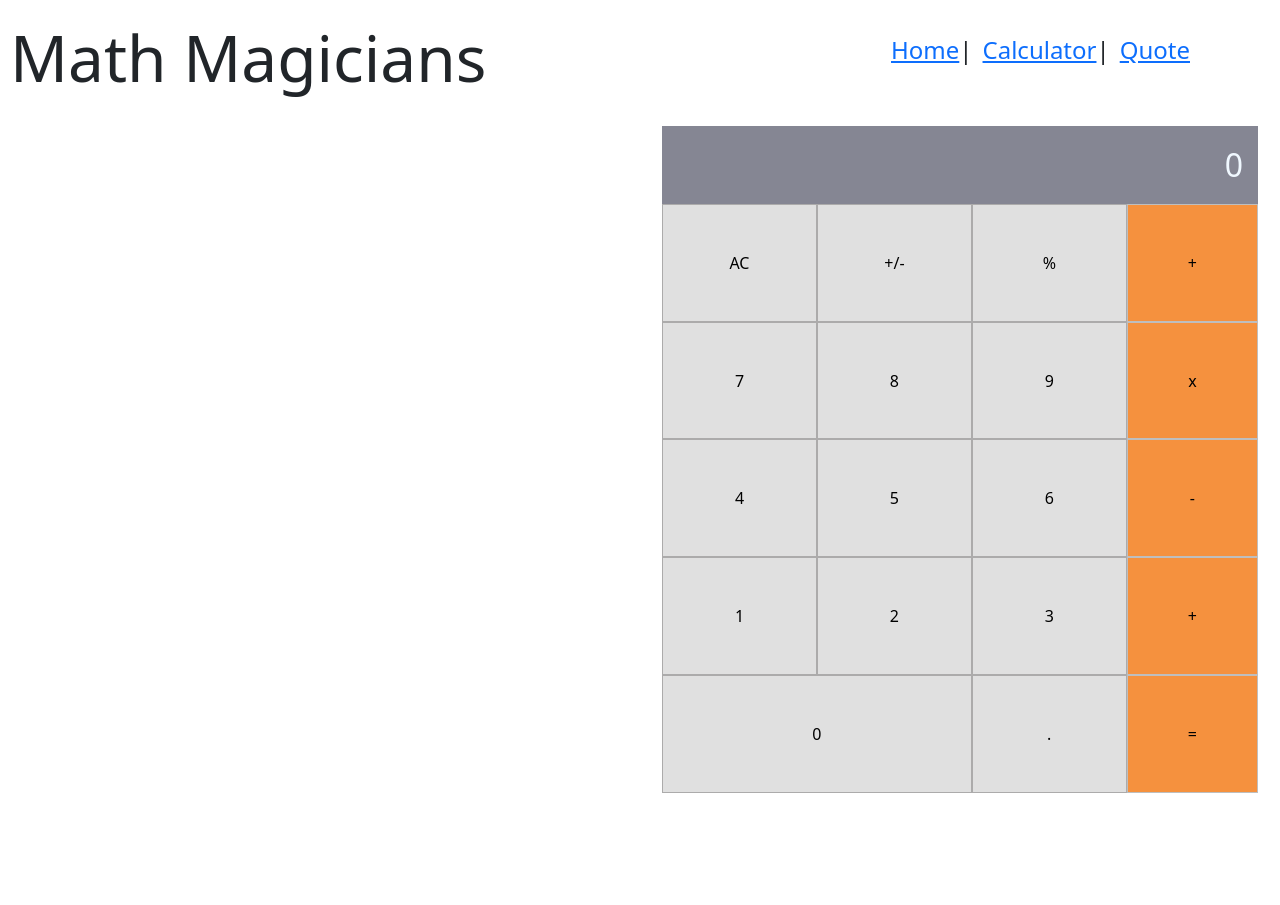
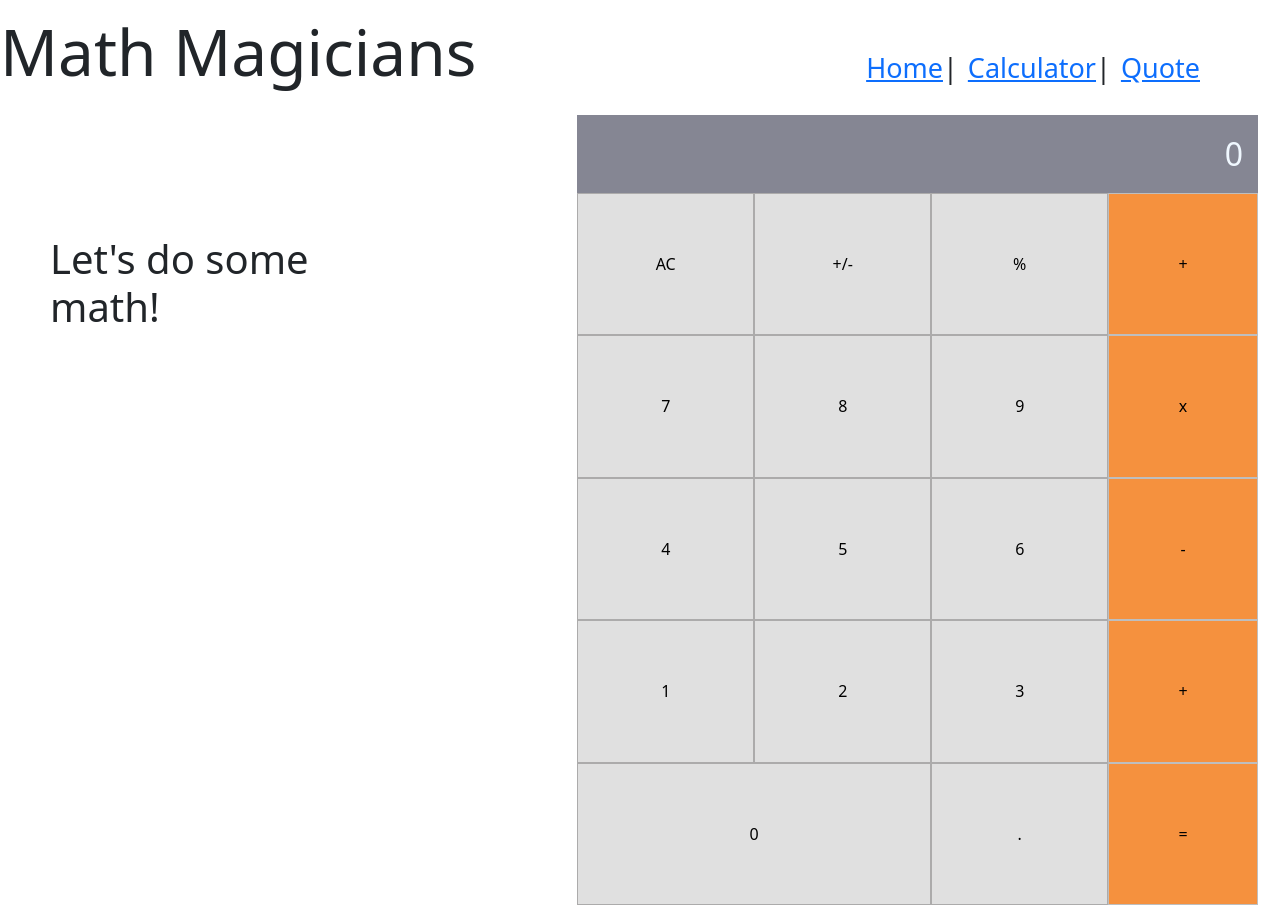
Before and after one commit to Katended/math-magicians, a React (Create React App) app: page /calculator in a window 1280 px wide. Before the commit the page ends 800 px from the top, so only its background shows below. Built offline with nearby package versions, Linux system fonts and the light colour scheme.

Commit message:
Fix alignments

```diff
--- a/src/App.css
+++ b/src/App.css
@@ -1,9 +1,9 @@
 @import url('https://fonts.googleapis.com/css2?family=Abril+Fatface&family=Great+Vibes&display=swap');
 
 header {
-  padding: 10px;
   display: flex;
   align-items: center;
+  justify-content: center;
 }
 
 .header-nav li {
@@ -16,10 +16,27 @@ header {
   margin-left: 0;
 }
 
+div > h1 {
+  margin-top:2em;
+  margin-bottom:0.2em;
+  padding:1em;
+
+}
+
+ul{
+  list-style: none;
+  font-size: large;
+}
+
+p {
+  margin-left:2em;
+}
+
 nav {
   display: flex;
   flex-direction: row;
   margin-right: 5em;
+  margin-top: 3em;
 }
 
 .align-left {
@@ -32,9 +49,13 @@ nav {
 section {
   display: flex;
   flex-direction: row;
-  width: 50%;
+  width:100%;
   padding: 10px;
-  float: right;
+
+}
+
+section :first-child {
+  width: 80%;
 }
 
 .container {
@@ -71,6 +92,7 @@ section {
   display: flex;
   justify-content: center;
   align-items: center;
+  width:100%;
 }
 
 .container > div:first-child {
--- a/src/components/Calculator.js
+++ b/src/components/Calculator.js
@@ -21,6 +21,7 @@ function CalcFun() {
 
   return (
     <section>
+      <div><h1>Let&apos;s do some math!</h1></div>
       <div className="container" id="container">
         <div className="result" id="result">
           {total}
@@ -57,9 +58,7 @@ function CalcFun() {
 
 function Calculator() {
   return (
-    <div>
-      <CalcFun />
-    </div>
+    <CalcFun />
   );
 }
 
--- a/src/components/Home.js
+++ b/src/components/Home.js
@@ -1,11 +1,22 @@
 function Home() {
   return (
+    <>
+      <div>
+        <h1>Welcome to our page!</h1>
         <p>
           Lorem Ipsum is simply dummy text of the printing and typesetting industry. Lorem Ipsum has
           been the industry&aposs standard dummy text ever since the 1500s,
           when an unknown printer took a galley of type and scrambled it
           to make a type specimen book. It has survived not only five
         </p>
+        <p>
+          Lorem Ipsum is simply dummy text of the printing and typesetting industry. Lorem Ipsum has
+          been the industry&aposs standard dummy text ever since the 1500s,
+          when an unknown printer took a galley of type and scrambled it
+          to make a type specimen book. It has survived not only five
+        </p>
+      </div>
+    </>
   );
 }
 
--- a/src/components/Quote.js
+++ b/src/components/Quote.js
@@ -31,7 +31,6 @@ function Quote() {
 
   return (
     <div className="quotes-container">
-      <h1>Quotes</h1>
       <ul>
         {
           quotes.map((quote) => (
```
Also changed, not shown: 1 other file (tests, documents, lock files or other folders). Lines whose indentation alone changed are shown as unchanged.
